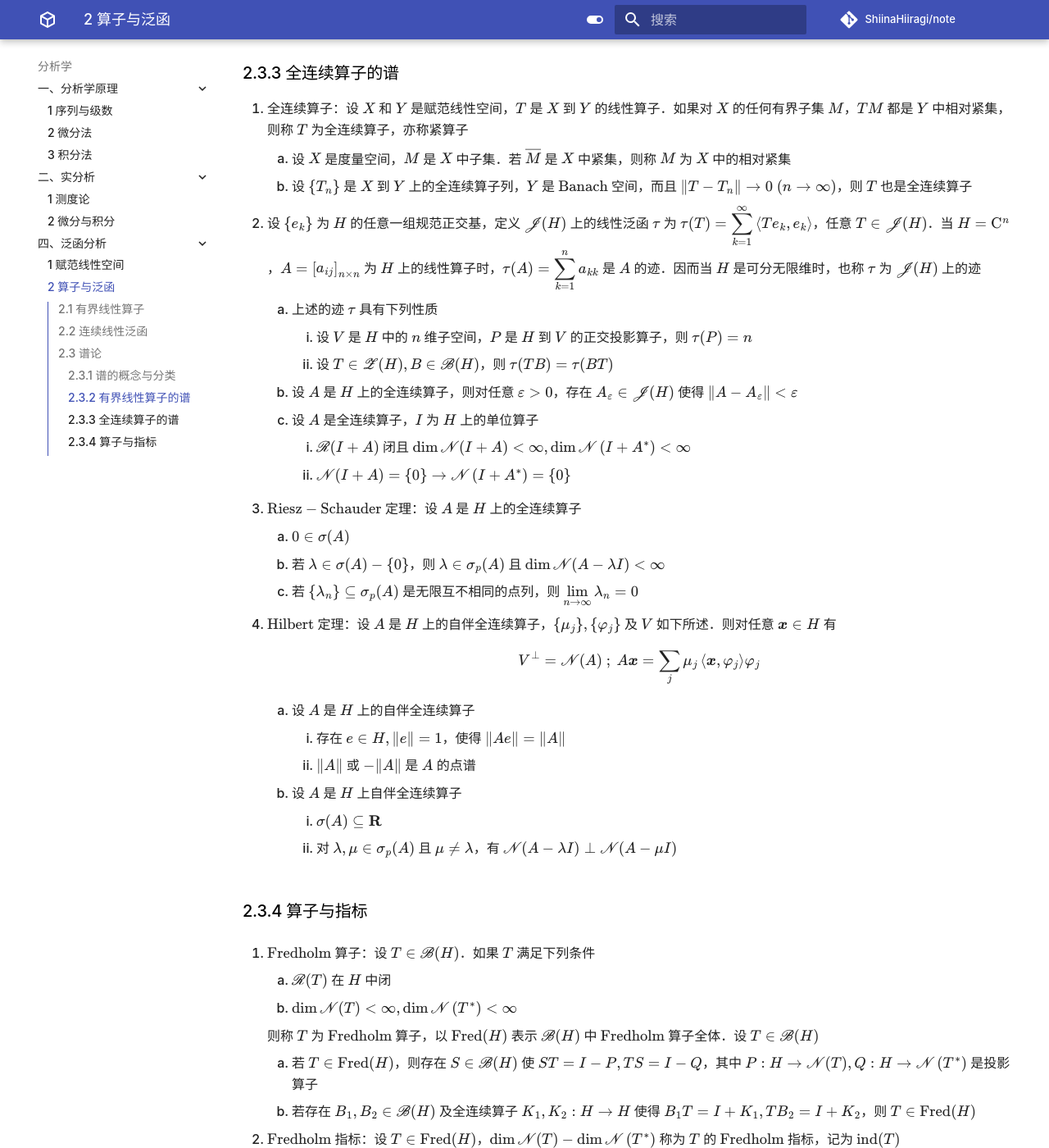
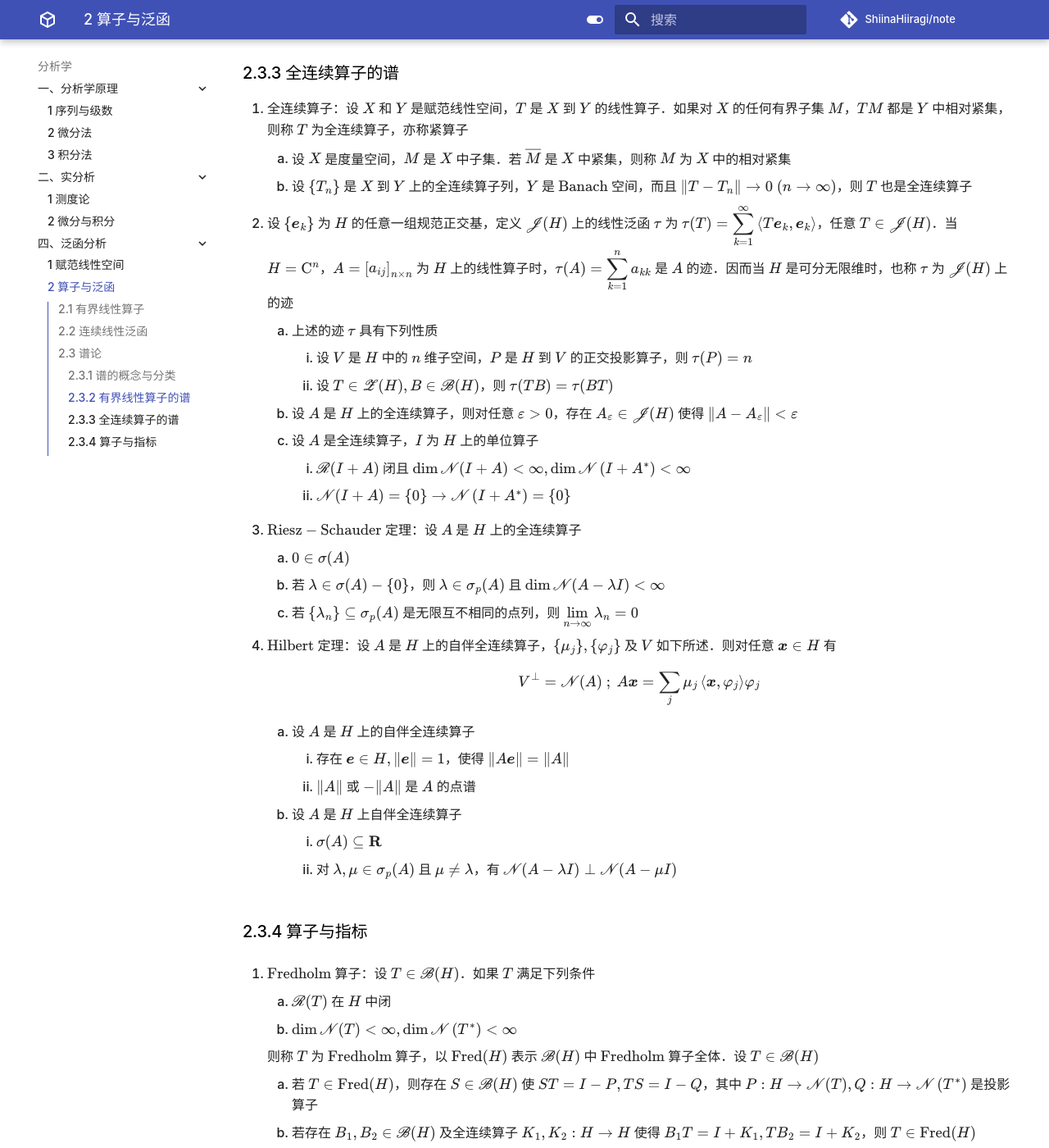
Before and after one commit to ShiinaHiiragi/note, an MkDocs documentation site: the page built from docs/anly/func/op.md, in a window 1280 px wide and 1400 px high, scrolled down 2759 px. Shown: the whole window at 82% size. Built offline with MkDocs 1.6.1 and Material for MkDocs 9.7.7, drawn with Linux system fonts in a browser that asks for light colours; comment, search, counter and statistics services are not loaded.

Commit message:
switch e

```diff
--- a/docs/anly/func/op.md
+++ b/docs/anly/func/op.md
@@ -84,7 +84,7 @@
 1. 全连续算子：设 $X$ 和 $Y$ 是赋范线性空间，$T$ 是 $X$ 到 $Y$ 的线性算子．如果对 $X$ 的任何有界子集 $M$，$T M$ 都是 $Y$ 中相对紧集，则称 $T$ 为全连续算子，亦称紧算子
     1. 设 $X$ 是度量空间，$M$ 是 $X$ 中子集．若 $\overline{M}$ 是 $X$ 中紧集，则称 $M$ 为 $X$ 中的相对紧集
     2. 设 $\left\{T_{n}\right\}$ 是 $X$ 到 $Y$ 上的全连续算子列，$Y$ 是 $\text{Banach}$ 空间，而且 $\left\|T-T_{n}\right\| \rightarrow 0 \ (n \rightarrow \infty)$，则 $T$ 也是全连续算子
-2. 设 $\left\{e_{k}\right\}$ 为 $H$ 的任意一组规范正交基，定义 $\mathscr{J}(H)$ 上的线性泛函 $\tau$ 为 ${\displaystyle \tau(T)=\sum_{k=1}^{\infty}\left\langle T e_{k}, e_{k}\right\rangle}$，任意 $T \in \mathscr{J}(H)$．当 $H=\mathrm{C}^{n}$，$A=\begin{bmatrix} a_{i j} \\ \end{bmatrix}_{n \times n}$ 为 $H$ 上的线性算子时，${\displaystyle \tau(A)=\sum_{k=1}^{n} a_{k k}}$ 是 $A$ 的迹．因而当 $H$ 是可分无限维时，也称 $\tau$ 为 $\mathscr{J}(H)$ 上的迹
+2. 设 $\left\{\boldsymbol{e}_{k}\right\}$ 为 $H$ 的任意一组规范正交基，定义 $\mathscr{J}(H)$ 上的线性泛函 $\tau$ 为 ${\displaystyle \tau(T)=\sum_{k=1}^{\infty}\left\langle T \boldsymbol{e}_{k}, \boldsymbol{e}_{k}\right\rangle}$，任意 $T \in \mathscr{J}(H)$．当 $H=\mathrm{C}^{n}$，$A=\begin{bmatrix} a_{i j} \\ \end{bmatrix}_{n \times n}$ 为 $H$ 上的线性算子时，${\displaystyle \tau(A)=\sum_{k=1}^{n} a_{k k}}$ 是 $A$ 的迹．因而当 $H$ 是可分无限维时，也称 $\tau$ 为 $\mathscr{J}(H)$ 上的迹
     1. 上述的迹 $\tau$ 具有下列性质
         1. 设 $V$ 是 $H$ 中的 $n$ 维子空间，$P$ 是 $H$ 到 $V$ 的正交投影算子，则 $\tau(P)=n$
         2. 设 $T \in \mathscr{Z}(H), B \in \mathscr{B}(H)$，则 $\tau(T B)=\tau(B T)$
@@ -103,7 +103,7 @@
     $$
 
     1. 设 $A$ 是 $H$ 上的自伴全连续算子
-        1. 存在 $e \in H,\|e\|=1$，使得 $\|A e\|=\|A\|$
+        1. 存在 $\boldsymbol{e} \in H,\|\boldsymbol{e}\|=1$，使得 $\|A \boldsymbol{e}\|=\|A\|$
         2. $\|A\|$ 或 $-\|A\|$ 是 $A$ 的点谱
     2. 设 $A$ 是 $H$ 上自伴全连续算子
         1. $\sigma(A) \subseteq \mathbf{R}$
```
Also changed, not shown: docs/anly/func/norm.md (+1 -1 lines).
